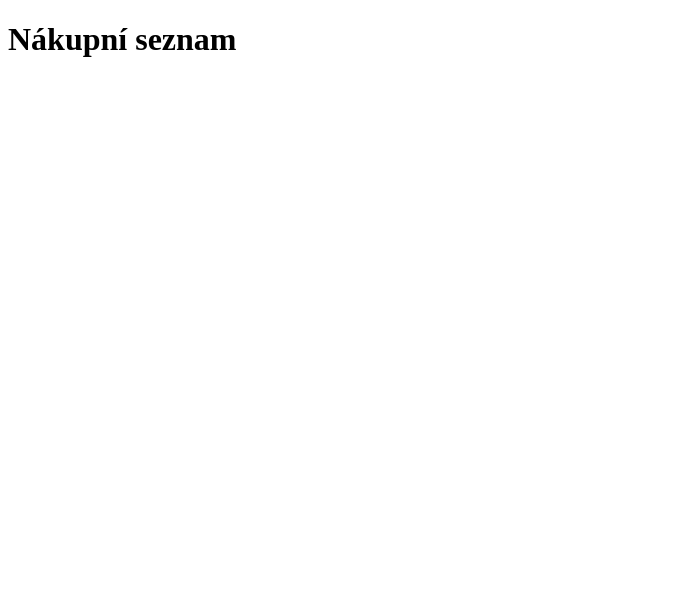
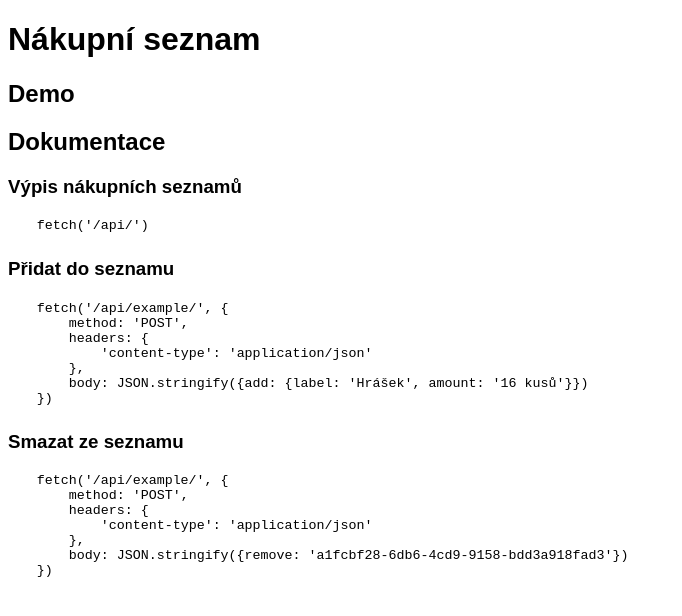
Before and after one commit to Czechitas-podklady-WEB/Backend-Nakupni-seznam, a website: page public/index.html in a window 1280 px wide. Shown: the whole page, without its empty margins (0-682 px from the left). Drawn offline with Linux system fonts and the light colour scheme.

Commit message:
Basic documentation

```diff
--- a/public/index.html
+++ b/public/index.html
@@ -4,8 +4,46 @@
 		<meta charset="UTF-8" />
 		<meta name="viewport" content="width=device-width, initial-scale=1.0" />
 		<title>Nákupní seznam</title>
+		<style>
+			body {
+				font-family: sans-serif;
+			}
+
+			textarea {
+				box-sizing: border-box;
+				margin-left: 2em;
+				width: calc(100% - 2em);
+				tab-size: 4;
+				resize: none;
+				border: none;
+			}
+		</style>
 	</head>
 	<body>
 		<h1>Nákupní seznam</h1>
+		<h2>Demo</h2>
+		<h2>Dokumentace</h2>
+		<h3>Výpis nákupních seznamů</h3>
+		<textarea rows="1">fetch('/api/')</textarea>
+		<h3>Přidat do seznamu</h3>
+		<textarea rows="7">
+fetch('/api/example/', {
+	method: 'POST',
+	headers: {
+		'content-type': 'application/json'
+	},
+	body: JSON.stringify({add: {label: 'Hrášek', amount: '16 kusů'}})
+})</textarea
+		>
+		<h3>Smazat ze seznamu</h3>
+		<textarea rows="7">
+fetch('/api/example/', {
+	method: 'POST',
+	headers: {
+		'content-type': 'application/json'
+	},
+	body: JSON.stringify({remove: 'a1fcbf28-6db6-4cd9-9158-bdd3a918fad3'})
+})</textarea
+		>
 	</body>
 </html>
```
